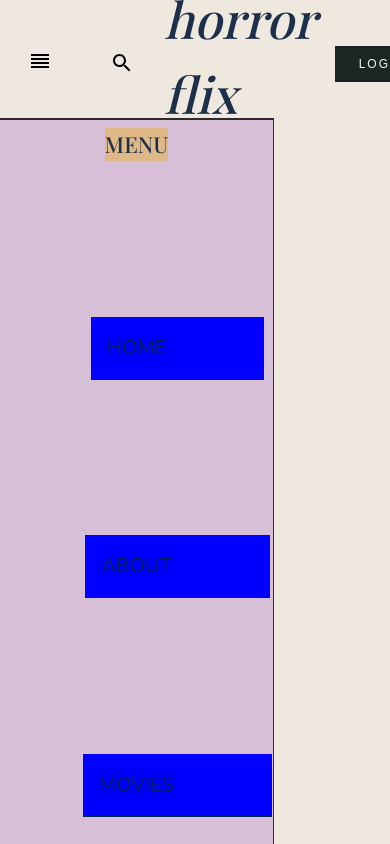
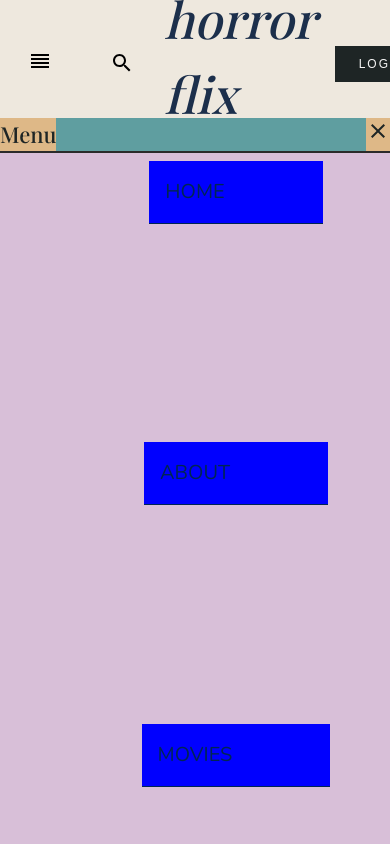
Before and after one commit to JLPinthecity/horror-movies-frontend, a React (Create React App) app: page /signup in a window 390 px wide. Both pictures are taken after a click on the button 40 px from the left and 56 px from the top of the page. Shown: the top 844 px of the page. Built offline with nearby package versions, Linux system fonts and the light colour scheme; no server answers; a web font is replaced by a local one.

Commit message:
finish formatting correct spacing of first row in second flexbox

```diff
--- a/src/components/NavBar.css
+++ b/src/components/NavBar.css
@@ -105,7 +105,7 @@
     border-top: 2px solid #2A2B2A;
     border-bottom: 1px solid #2A2B2A;
     list-style: none;
-    width: 70%;
+    width: 100%;
     border-right: 1px solid currentColor;
     transition: 0.5s ease;
     padding: 8px 0 0;
@@ -115,7 +115,23 @@
 }
 
 
+/* FIRST CHILD - MENU + CLOSE BUTTON */
+.menu-container .menu-row {
+    display: flex;
+    flex-direction: row;
+    align-content: center;
+    justify-content: space-between;
+    width: 100%;
+    background-color: cadetblue;
+}
 
+.menu-title {
+    justify-content: flex-start;
+}
+
+.menu-close {
+    justify-content: flex-end;
+}
 
 .menu-container span {
     font-size: 22px;
--- a/src/components/NavBar.js
+++ b/src/components/NavBar.js
@@ -2,7 +2,7 @@ import React from 'react';
 import { connect } from 'react-redux';
 import { withRouter, Link } from 'react-router-dom';
 import { showMenuItems } from '../actions/navBar.js'
-import { Reorder, Search } from '@material-ui/icons';
+import { Reorder, Search, Close } from '@material-ui/icons';
 import { openOrCloseModal } from '../actions/openOrCloseModal'
 import { showOrHideSearchBar } from '../actions/showOrHideSearchBar';
 import Logoff from "./Logoff";
@@ -60,9 +60,16 @@ const NavBar = (props) => {
 
             <div className="menu-container">
 
+                <div className="menu-row">
+                    <span className={props.menuButtonClicked ? "menu-title" : "hide"}>Menu</span>
+
+                    <span className={props.menuButtonClicked ? "menu-close" : "hide"}><Close/></span>
+
+                </div>
+
+
+
                 <ul className="menu" id={props.menuButtonClicked ? "hidden" : ""}>
-
-                    <span className={props.menuButtonClicked ? "" : "hide"}>Menu</span>
 
                     <li><Link to="/">HOME</Link></li>
                     <li><Link to="/about">ABOUT</Link></li>
```
